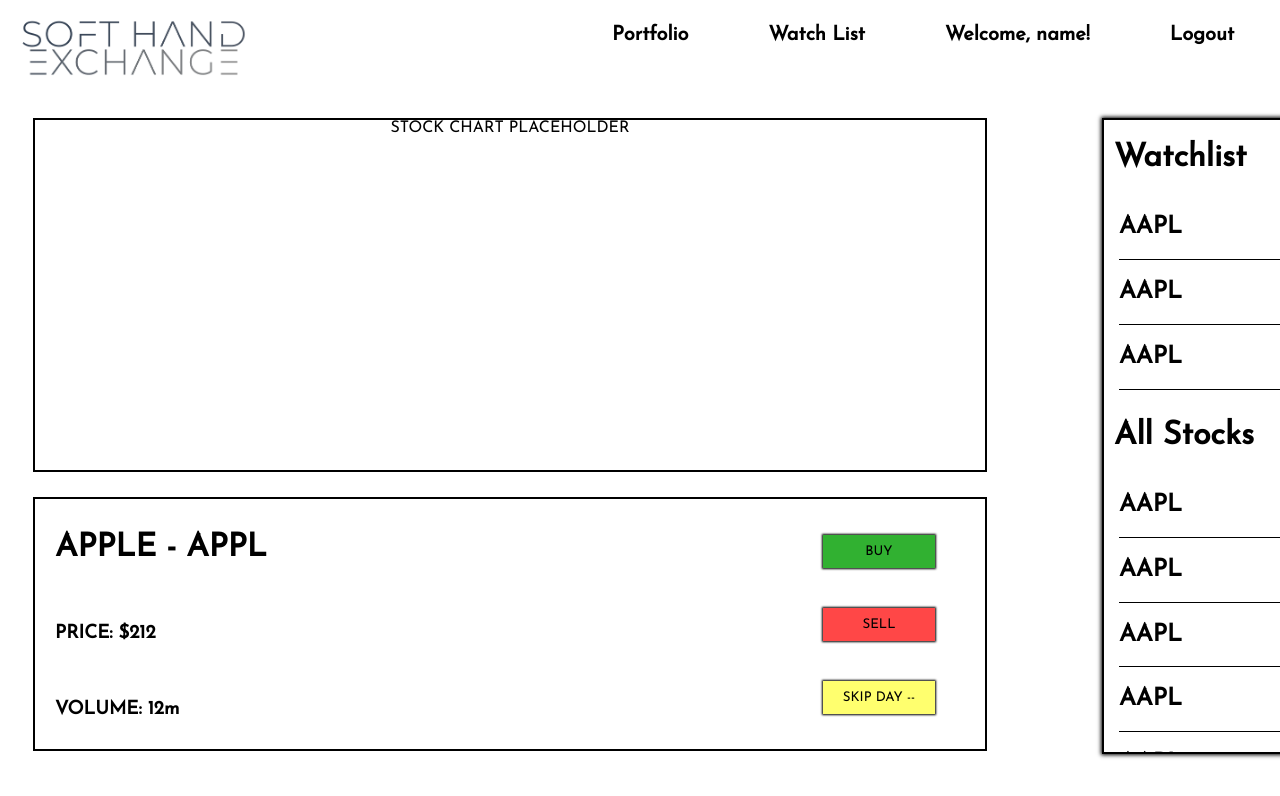
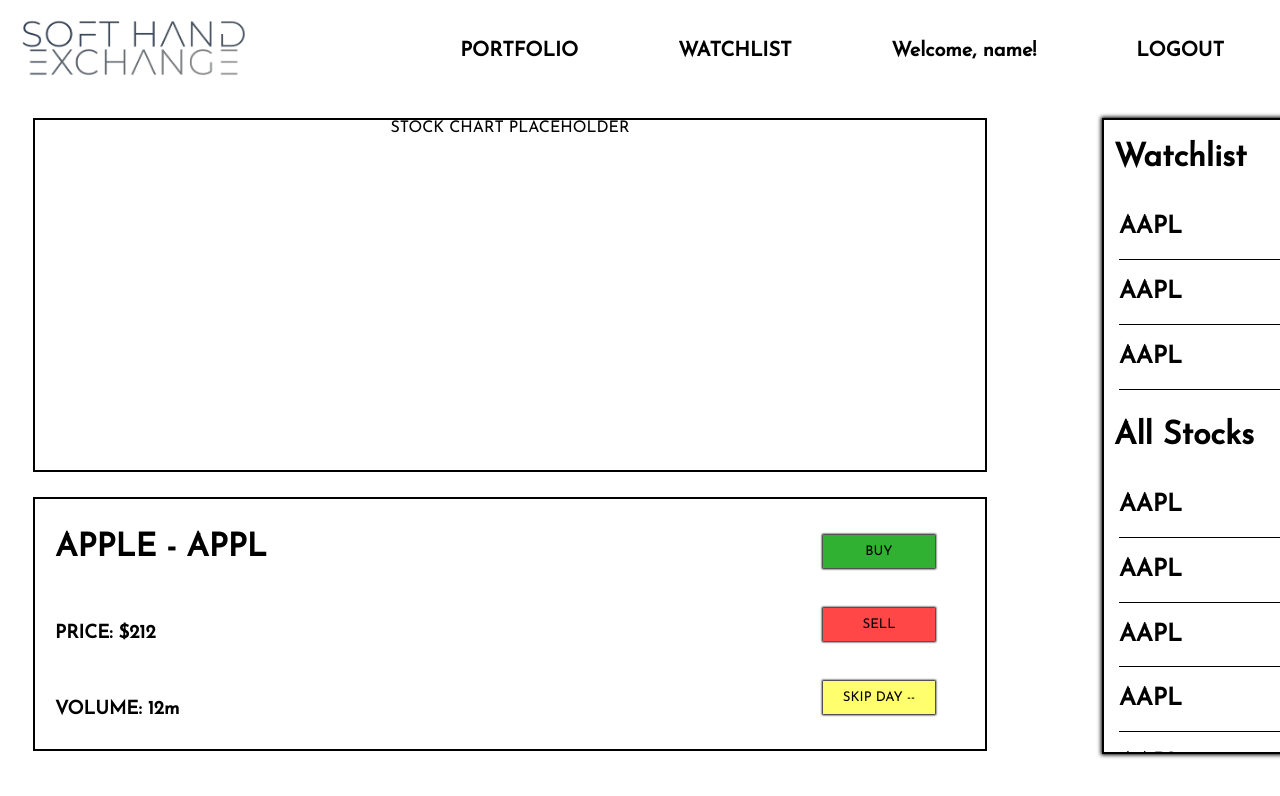
Before and after one commit to Bonavoot/she-frontend, a React (Vite) app: page / in a window 1280 px wide. Shown: the top 796 px of the page. Built offline with nearby package versions, Linux system fonts and the light colour scheme.

Commit message:
homepage styles

```diff
--- a/package.json
+++ b/package.json
@@ -10,8 +10,7 @@
   },
   "dependencies": {
     "react": "^18.2.0",
-    "react-dom": "^18.2.0",
-    "vision-react-stock-chart": "^2.5.7"
+    "react-dom": "^18.2.0"
   },
   "devDependencies": {
     "@types/react": "^18.0.27",
--- a/src/NavBar.jsx
+++ b/src/NavBar.jsx
@@ -6,10 +6,10 @@ const NavBar = () => {
         <div className="nav-bar">
         <img className="logo" src={logo} alt="logo" />
         <div className="links">
-        <h2>Portfolio</h2>
-        <h2>Watch List</h2>
-        <h2>Welcome, name!</h2>
-        <h2>Logout</h2>
+        <h2>PORTFOLIO</h2>
+        <h2>WATCHLIST</h2>
+        <h2 id="welcome">Welcome, name!</h2>
+        <h2>LOGOUT</h2>
         </div>
         </div>
     )
--- a/src/index.css
+++ b/src/index.css
@@ -10,10 +10,27 @@
 
 }
 
+.nav-bar * h2 {
+  padding: 10px 10px;
+}
+
+.nav-bar * h2:hover {
+  background-color: rgba(0, 0, 0, 0.7);
+  color: white;
+
+}
+
 .links {
   display: flex;
+  align-items: center;
   gap: 80px;
   margin-right: 3%;
+  text-align: center;
+}
+
+#welcome:hover {
+  background-color: white;
+  color: black;
 }
 
 .logo {
```
